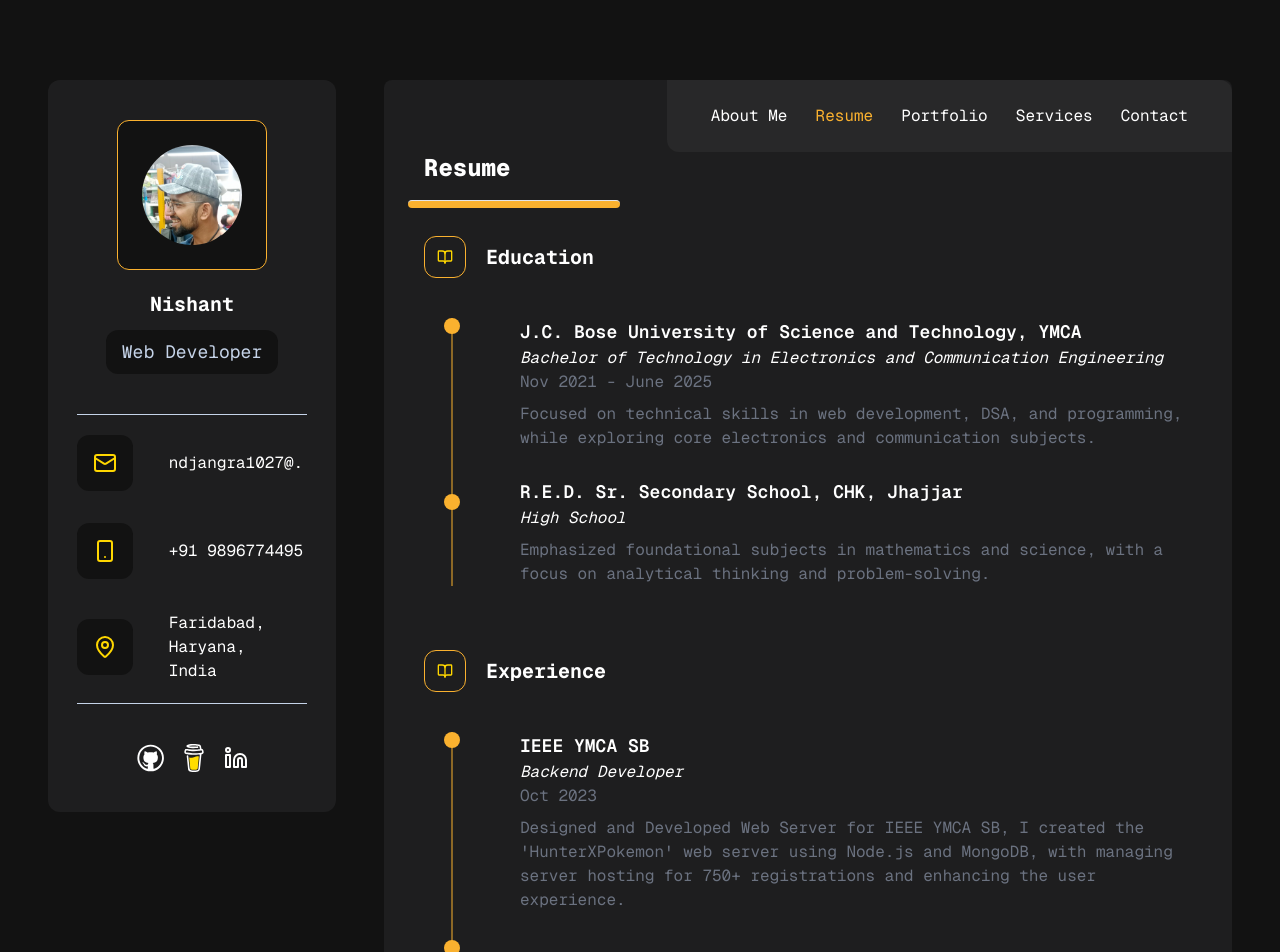
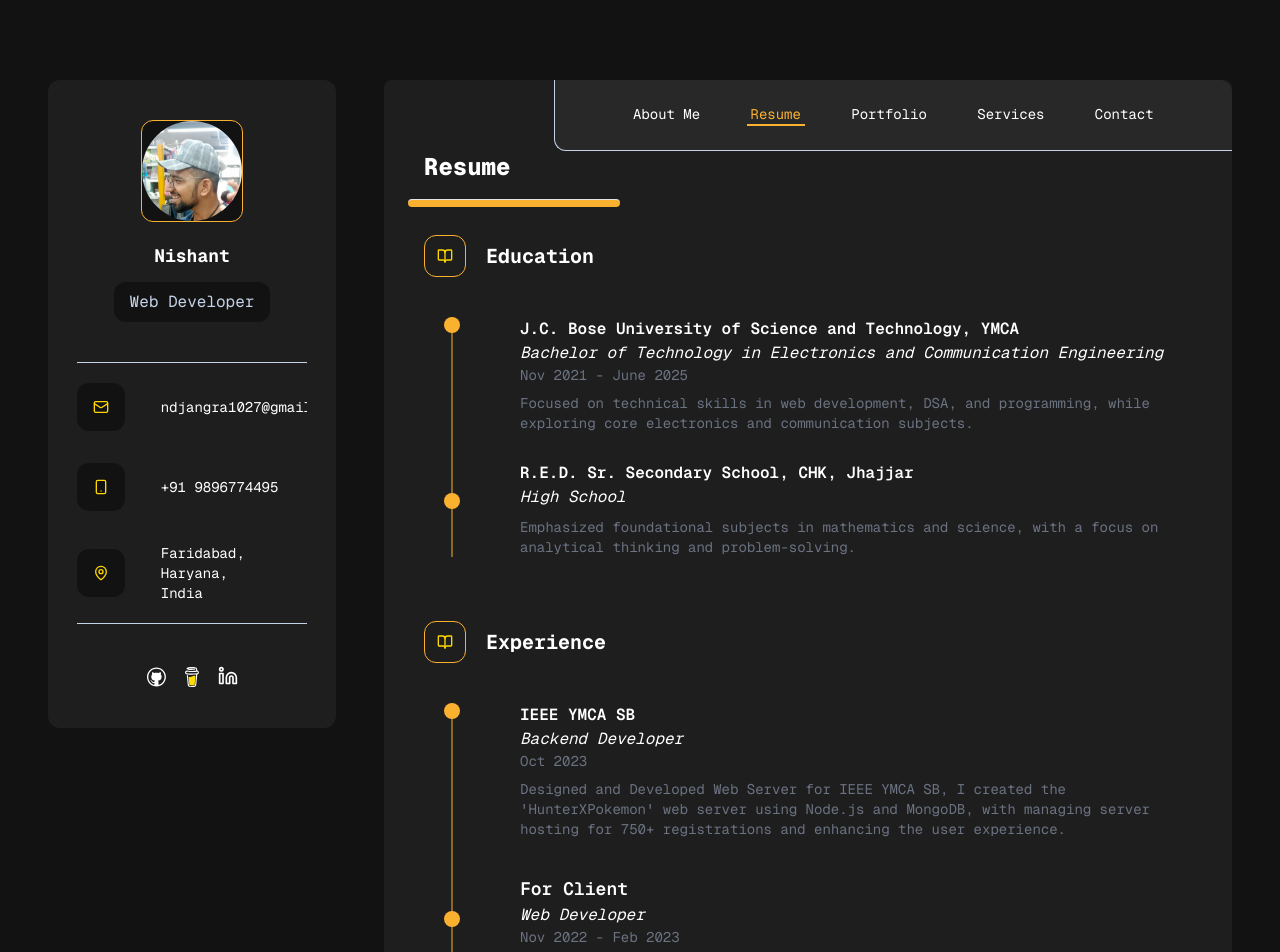
Before and after one commit to nishujangra/Portfolio, a React (Vite) app: page /resume in a window 1280 px wide. Shown: the top 952 px of the page. Built offline with nearby package versions, Linux system fonts and the light colour scheme.

Commit message:
desktop design

```diff
--- a/src/components/Navbar.tsx
+++ b/src/components/Navbar.tsx
@@ -4,21 +4,21 @@ const NavBar = () => {
     const { pathname } = useLocation();
 
     return (
-        <div className="bg-nav-bg w-2/3 relative left-1/3 p-6 rounded-bl-xl rounded-tr-xl">
-            <ul className="flex flex-row px-5 justify-between font-semibold text-md">
-                <li className={`${pathname === '/' && 'text-gold'}`}>
+        <div className="bg-nav-bg w-4/5 relative left-[20%] border-light border-b-[1px] border-l-[1px] p-6 rounded-bl-xl rounded-tr-xl">
+            <ul className="flex flex-row px-2 justify-evenly font-semibold text-sm">
+                <li className={`${pathname === '/' && 'text-gold border-b-2 border-b-gold'} px-1`}>
                     <Link to="/">About Me</Link>
                 </li>
-                <li className={`${pathname == '/resume' && 'text-gold'}`}>
+                <li className={`${pathname == '/resume' && 'text-gold border-b-2 border-b-gold'} px-1`}>
                     <Link to="/resume">Resume</Link>
                 </li>
-                <li className={`${pathname == '/portfolio' && 'text-gold'}`}>
+                <li className={`${pathname == '/portfolio' && 'text-gold border-b-2 border-b-gold'} px-1`}>
                     <Link to="/portfolio">Portfolio</Link>
                 </li>
-                <li className={`${pathname == '/services' && 'text-gold'}`}>
+                <li className={`${pathname == '/services' && 'text-gold border-b-2 border-b-gold'} px-1`}>
                     <Link to="/services">Services</Link>
                 </li>
-                <li className={`${pathname == '/contact' && 'text-gold'}`}>
+                <li className={`${pathname == '/contact' && 'text-gold border-b-2 border-b-gold'} px-1`}>
                     <Link to="/contact">Contact</Link>
                 </li>
             </ul>
--- a/src/components/SideBar.tsx
+++ b/src/components/SideBar.tsx
@@ -5,7 +5,7 @@ const SideBar = () => {
   return (
     <div className="flex flex-col justify-center items-center gap-10 py-10 rounded-xl">
       <div className="flex flex-col justify-center items-center gap-5">
-        <div className="bg-background p-6 border-[1px] border-gold rounded-xl flex flex-col justify-center items-center">
+        <div className="bg-background border-[1px] border-gold rounded-xl flex flex-col justify-center items-center">
           <img
             src="/nishujangra27.jpg"
             alt="Nishant"
@@ -16,23 +16,23 @@ const SideBar = () => {
         </div>
 
         <div className="flex flex-col gap-3 justify-center items-center">
-          <h1 className="text-xl font-bold">Nishant </h1>
-          <h1 className="bg-background px-4 py-2 rounded-xl text-lg text-light">Web Developer</h1>
+          <h1 className="text-lg font-bold">Nishant </h1>
+          <h1 className="bg-background px-4 py-2 rounded-xl text-md text-light">Web Developer</h1>
         </div>
       </div>
 
       {/* Contact */}
-      <div className="flex flex-col gap-8 border-y-[1px] py-5 border-light max-w-[80%] overflow-hidden">
+      <div className="flex flex-col gap-8 border-y-[1px] py-5 border-light max-w-[80%] text-sm overflow-hidden">
         {/* Email */}
         <div className="flex flex-row gap-9 items-center">
           <div className="bg-background p-4 rounded-xl">
             <Mail
               color="gold"
-              size={24}
+              size={16}
             />
           </div>
           <div>
-            <a href="mailto:ndjangra1027@gmail.com">ndjangra1027@.....</a>
+            <a href="mailto:ndjangra1027@gmail.com">ndjangra1027@gmail.com</a>
           </div>
         </div>
 
@@ -42,7 +42,7 @@ const SideBar = () => {
           <div className="bg-background p-4 rounded-xl">
             <Smartphone
               color="gold"
-              size={24}
+              size={16}
             />
           </div>
           <div>
@@ -56,7 +56,7 @@ const SideBar = () => {
           <div className="bg-background p-4 rounded-xl">
             <MapPin
               color="gold"
-              size={24}
+              size={16}
             />
           </div>
           <div>
@@ -75,7 +75,7 @@ const SideBar = () => {
           target="_blank"
           rel="noopener noreferrer"
         >
-          <img src="/assets/git.svg" alt="GitHub" color="gold" className="h-7 w-7 inline" />
+          <img src="/assets/git.svg" alt="GitHub" color="gold" className="h-5 w-5 inline" />
         </a>
         <a
           href="https://buymeacoffee.com/nishujangra27"
@@ -83,7 +83,7 @@ const SideBar = () => {
           target="_blank"
           rel="noopener noreferrer"
         >
-          <img src="/assets/bmc.svg" alt="Buy Me A Coffee" className="h-7 w-7 inline" />
+          <img src="/assets/bmc.svg" alt="Buy Me A Coffee" className="h-5 w-5 inline" />
         </a>
         <a
           href="https://www.linkedin.com/in/nishujangra27/"
@@ -92,7 +92,7 @@ const SideBar = () => {
           rel="noopener noreferrer"
         >
           <Linkedin
-            size={24}
+            size={20}
             color="white"
           />
         </a>
--- a/src/pages/Contact/Contact.tsx
+++ b/src/pages/Contact/Contact.tsx
@@ -13,21 +13,21 @@ const Contact = () => {
 
             <div className="grid grid-cols-1 gap-8 py-7 px-10">
                 <div>
-                    <h3 className="text-xl font-bold text-white mb-4">My Location:</h3>
+                    <h3 className="text-lg font-bold text-white mb-4">My Location:</h3>
                     <iframe
                         src="https://www.google.com/maps/embed?pb=!1m18!1m12!1m3!1d14019.48718049177!2d77.29075332001432!3d28.408912482888915!2m3!1f0!2f0!3f0!3m2!1i1024!2i768!4f13.1!3m3!1m2!1s0x390ceab4e25906a5%3A0x646c958c4ec0c841!2sFaridabad%2C%20Haryana%2C%20India!5e0!3m2!1sen!2sus!4v1697810942587!5m2!1sen!2sus"
                         width="100%"
                         height="300"
                         style={{ border: 0 }}
                         allowFullScreen={true}
-                        loading="lazy"
+                        loading="eager"
                         className="rounded-lg shadow-lg"
                     ></iframe>
                 </div>
 
                 {/* Contact Info */}
-                <div className="bg-background p-6 rounded-lg shadow-lg">
-                    <h3 className="text-xl font-bold mb-4">
+                <div className="bg-background p-6 rounded-lg shadow-lg text-sm">
+                    <h3 className="text-lg font-bold mb-4">
                         Get in Touch
                     </h3>
                     <p className="text-gray-400 mb-4 flex gap-2">
--- a/src/pages/Resume/container/Educations.tsx
+++ b/src/pages/Resume/container/Educations.tsx
@@ -22,19 +22,19 @@ const Educations = () => {
 
                 <div className="ml-20 flex flex-col gap-7">
                     <div className="">
-                        <h3 className="text-lg font-semibold">J.C. Bose University of Science and Technology, YMCA</h3>
-                        <p className="italic">Bachelor of Technology in Electronics and Communication Engineering</p>
-                        <p className="text-gray-500">Nov 2021 - June 2025</p>
-                        <p className="text-gray-500 mt-2">
+                        <h3 className="text-md font-semibold">J.C. Bose University of Science and Technology, YMCA</h3>
+                        <p className="italic text-md">Bachelor of Technology in Electronics and Communication Engineering</p>
+                        <p className="text-gray-500 text-sm">Nov 2021 - June 2025</p>
+                        <p className="text-gray-500 mt-2 text-sm">
                             Focused on technical skills in web development, DSA, and programming, while exploring core
                             electronics and communication subjects.
                         </p>
                     </div>
 
                     <div>
-                        <h3 className="text-lg font-semibold">R.E.D. Sr. Secondary School, CHK, Jhajjar</h3>
-                        <p className="italic">High School</p>
-                        <p className="text-gray-500 mt-2">
+                        <h3 className="text-md font-semibold">R.E.D. Sr. Secondary School, CHK, Jhajjar</h3>
+                        <p className="italic text-md">High School</p>
+                        <p className="text-gray-500 mt-2 text-sm">
                             Emphasized foundational subjects in mathematics and science, with a focus on analytical thinking
                             and problem-solving.
                         </p>
--- a/src/pages/Resume/container/Experience.tsx
+++ b/src/pages/Resume/container/Experience.tsx
@@ -22,19 +22,19 @@ const Experience = () => {
 
                 <div className="ml-20 flex flex-col gap-9">
                     <div className="">
-                        <h3 className="text-lg font-semibold">IEEE YMCA SB</h3>
-                        <p className="italic">Backend Developer</p>
-                        <p className="text-gray-500">Oct 2023</p>
-                        <p className="text-gray-500 mt-2">
+                        <h3 className="text-md font-semibold">IEEE YMCA SB</h3>
+                        <p className="italic text-md">Backend Developer</p>
+                        <p className="text-gray-500 text-sm">Oct 2023</p>
+                        <p className="text-gray-500 mt-2 text-sm">
                             Designed and Developed Web Server for IEEE YMCA SB, I created the 'HunterXPokemon' web server using Node.js and MongoDB, with managing server hosting for 750+ registrations and enhancing the user experience.
                         </p>
                     </div>
 
                     <div className="">
                         <h3 className="text-lg font-semibold">For Client</h3>
-                        <p className="italic">Web Developer</p>
-                        <p className="text-gray-500">Nov 2022 - Feb 2023</p>
-                        <p className="text-gray-500 mt-2">
+                        <p className="italic text-md">Web Developer</p>
+                        <p className="text-gray-500 text-sm">Nov 2022 - Feb 2023</p>
+                        <p className="text-gray-500 mt-2 text-sm">
                             Developed a professional resume website for Dr. Rohit Tripathi using HTML, CSS and JavaScript. Ensured a responsive design, cross-browser compatibility, and optimized performance. Collaborated with him for feedback.
                         </p>
                     </div>
--- a/src/pages/Resume/container/Skills.tsx
+++ b/src/pages/Resume/container/Skills.tsx
@@ -25,7 +25,7 @@ const Skills = () => {
                     <div key={index} className="flex items-center space-x-3 bg-background rounded-lg p-5 shadow-lg">
                         <img src={item.image} alt={item.name} className="w-10 h-10" />
                         <div className="text-light flex justify-center items-center">
-                            <h3 className="text-md font-bold">{item.name}</h3>
+                            <h3 className="text-sm font-bold">{item.name}</h3>
                         </div>
                     </div>
                 ))}
```
